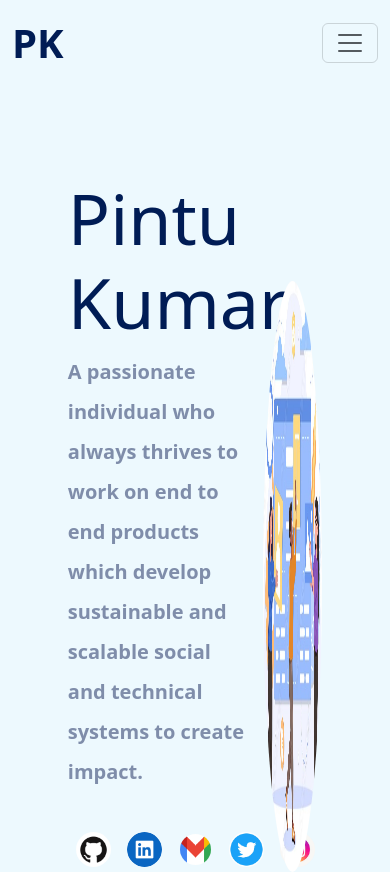
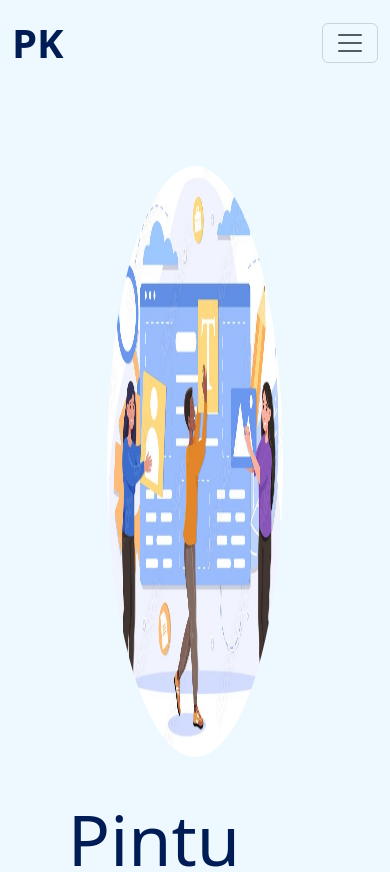
Before and after one commit to pintu1609/pintu1609.github.io, a React (Create React App) app: page / in a window 390 px wide. Shown: the top 872 px of the page. Built offline with nearby package versions, Linux system fonts and the light colour scheme.

Commit message:
text correction

```diff
--- a/src/App.js
+++ b/src/App.js
@@ -1,14 +1,15 @@
 
 import './App.css';
 import { BrowserRouter as Router, Routes, Route } from 'react-router-dom';
-// import Navbar from './container/Navbar';
-import Home from './Pages/Home';
+
 import Contact from './Pages/Contact';
 import Navbar from './container/Navbar';
 import Education from './Pages/Education';
 import Experience from './Pages/Experience';
 import Project from './Pages/Project';
 import Footer from './container/Footer';
+
+import Home from './Pages/Home';
 
 
 function App() {
--- a/src/Data/IntershipData.js
+++ b/src/Data/IntershipData.js
@@ -5,11 +5,23 @@
         "title": "Software Developer",
         "company":"Holy Basil Matra Pvt. Ltd.",
         "duration":"Aug. 2023 - Oct. 2023",
-        "location":"New Delhi India",
+        "location":"New Delhi,India",
         "body":"I developed the front-end of an ICU digitization website using React and Bootstrap, connected it to the back-end with JavaScript, and resolved Cors errors in the ISAPI Protocol, improving website functionality",
         "user_id":1
       },
 
+      {
+        "image":"/Images/cic-du.png",
+        "title":"Ecommerce App:thecart",
+        "company":"Cluster Innovation Centre",
+        "duration":"July 2022 - Nov. 2022",
+        "location":"New Delhi,India",
+        "body":"E-commerce, powered by mobile technology, reshapes global shopping habits. 'thecart,' an Android app, simplifies online shopping with product sections, banners, tracking, and Firebase data management, fueling the rapid growth of the E-commerce market.",
+        // "projectlink":"https://github.com/rajandu/thecart2",
+        "user_id":2
+
+    }
+
 
 ]
 export default internship;
--- a/src/Data/ProjectData.js
+++ b/src/Data/ProjectData.js
@@ -71,17 +71,8 @@
                   "projectlink":"https://github.com/pintu1609/Learning-app-Grader",
                   "user_id":6
 
-              },
-              {
-                "image":[{"img":<i className="fa-brands fa-android fa-2xl mx-2 my-4" style={{color: '#2ab427'}}></i>,
-              "subtitle":"Android Studio"}],
-                "title":"Ecommerce App:thecart",
-                "duration":"july 2022 - Nov. 2022",
-                "body":"E-commerce, powered by mobile technology, reshapes global shopping habits. 'thecart,' an Android app, simplifies online shopping with product sections, banners, tracking, and Firebase data management, fueling the rapid growth of the E-commerce market.",
-                "projectlink":"https://github.com/rajandu/thecart2",
-                "user_id":7
+              }
 
-            }
 
 
              //dumi template
--- a/src/container/Degree.js
+++ b/src/container/Degree.js
@@ -36,8 +36,8 @@
                     </div>
                     <div className="card-body"style={{color:'#001c55', fontSize:18}}>
 
-                        <p className="card-text" ><i className="fa-solid fa-bolt mx-2" style={{color: '#e7820d'}}></i> I have studied basic Information Technology subjects like DS, Algorithms, DBMS, OS, CA, AI etc.</p>
-                        <p className="card-text"> <i className="fa-solid fa-bolt mx-2" style={{color: '#e7820d'}}></i>Apart from this, I have done courses on Full Stack Development & Python.</p>
+                        <p className="card-text" ><i className="fa-solid fa-bolt mx-2" style={{color: '#e7820d'}}></i> I proudly possess a solid grasp of Information Technology, as evidenced by my achievements in key subjects like DS, Algorithms, DBMS, OS, CA, AI etc.</p>
+                        <p className="card-text"> <i className="fa-solid fa-bolt mx-2" style={{color: '#e7820d'}}></i>I have done Several courses in Full Stack Development & Python with Industrial and RealLife Project.</p>
 
                         <p className="card-text"> <i className="fa-solid fa-bolt mx-2" style={{color: '#e7820d'}}></i> I was in top 10% of students in Entrance Exam Conducted by DUET. </p>
 
--- a/src/container/HomeItem.js
+++ b/src/container/HomeItem.js
@@ -1,4 +1,5 @@
 import React from 'react'
+import '../responsivecss/HomeItem.css'
 
 
 const HomeItem = () => {
@@ -31,7 +32,7 @@
 
   return (
     <div>
-      <div className="classname d-flex justify-content-between" style={{padding:'50px 60px'}}>
+      <div className="Homedetails d-flex justify-content-between" style={{padding:'50px 60px'}}>
         <div style={{color:'#001c55', marginTop:'40px' , width:'50vw', padding:'0 2vw'}}>
             <h1 style={{fontSize:70}}>Pintu Kumar</h1>
             <p style={{color:'#7f8daa', fontSize:20, fontWeight:'bold', lineHeight:'2'}}>
--- a/src/container/Navbar.js
+++ b/src/container/Navbar.js
@@ -38,10 +38,7 @@
         </li>
 
       </ul>
-      {/* <form className="d-flex" role="search">
-        <input className="form-control me-2" type="search" placeholder="Search" aria-label="Search"/>
-        <button className="btn btn-outline-success" type="submit">Search</button>
-      </form> */}
+
     </div>
   </div>
 </nav>
--- a/src/container/ProjectCard.js
+++ b/src/container/ProjectCard.js
@@ -3,6 +3,12 @@
 import ProjectItem from './ProjectItem'
 
 const ProjectCard = () => {
+
+   const handleMoreProjectClick=()=>{
+      const projectlink='https://github.com/pintu1609';
+      window.open(projectlink, '_blank')
+    }
+
   return (
     <div>
       <div className="project" style={{padding:'20px 60px'}}>
@@ -14,6 +20,10 @@
 
         })}
         </div>
+        <div className='text-center'>
+
+        <button type="button " className=" button-hover" onClick={handleMoreProjectClick}>More Project</button>
+        </div>
 
       </div>
     </div>
--- a/src/container/WorkIntershipItem.js
+++ b/src/container/WorkIntershipItem.js
@@ -1,9 +1,8 @@
 import React from 'react'
-
 const WorkIntershipItem = (props) => {
   return (
     <div>
-      <div className="card" style={{color:'#001c55'}}>
+      <div className="card my-3" style={{color:'#001c55'}}>
             <div className='content d-flex'>
                 <div className="image d-flex align-items-center mx-2">
                     <img src={props.image} className="card-img-top rounded-circle"  style={{width:70, height:70}} alt="..."/>
--- /dev/null
+++ b/src/responsivecss/HomeItem.css
@@ -0,0 +1,11 @@
+@media (max-width: 955px){
+    .Homedetails{
+        padding: 20px 10px;
+        justify-content: center;
+        flex-direction: column-reverse;
+
+    }
+    .img-fluid{
+        width: max-content;
+    }
+}
```
Also changed, not shown: public/Images/cic-du.png (added).
